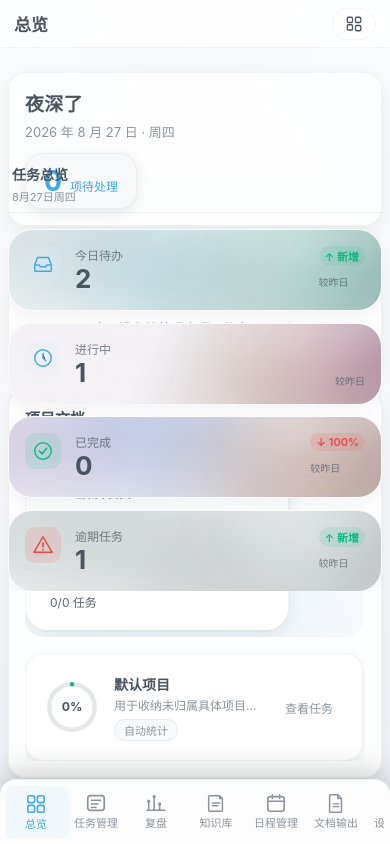
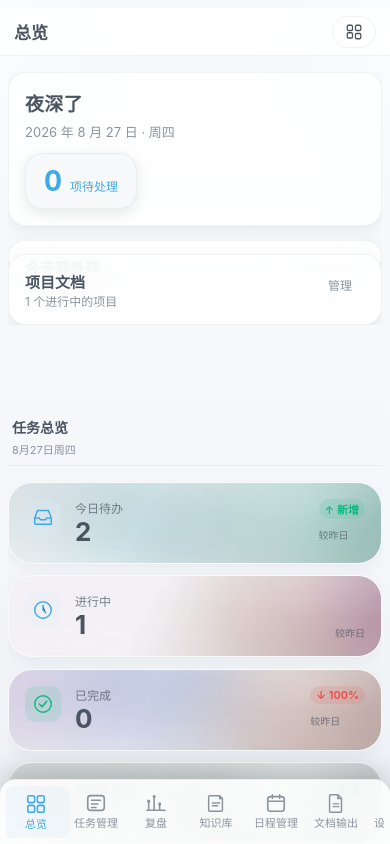
Before and after one commit to Morty-one/workbench, a Vue app: page / in a window 390 px wide. Built offline with nearby package versions, Linux system fonts and the light colour scheme.

Commit message:
fix: 移动端恢复桌面高度链(.layout/.main 改回 flex 列+固定视口高)，根治内容塌陷全白

```diff
--- a/src/App.vue
+++ b/src/App.vue
@@ -781,29 +781,31 @@ function trend(value, prev) {
   /* 用 !important 压过主题/皮肤层对 .layout 的列定义，确保真正单列（而非桌面三栏压缩进手机） */
   .layout {
     grid-template-columns: 1fr !important;
+    /* 顶栏自适应高度；main 占满剩余视口高（恢复桌面端已验证可用的“高度链”） */
+    grid-template-rows: auto minmax(0, 1fr) !important;
+    /* iPhone 刘海 / 状态栏安全区 */
     padding: 8px;
-    /* iPhone 刘海 / 状态栏与底部 Home 指示条安全区 */
     padding-top: calc(8px + env(safe-area-inset-top));
     padding-bottom: 0;
-    /* 移动端恢复文档流滚动：覆盖桌面端 .layout { height:100vh; overflow:hidden; grid-template-rows:minmax(0,1fr) }，避免整页被裁切 */
-    height: auto !important;
-    min-height: 100vh;
-    overflow: visible !important;
-    grid-template-rows: auto !important;
-    /* 关键：min-height:100vh + 默认 align-content:stretch 会把单行撑成 100vh，
-       导致 .main 变成 100vh 高、内部 .ov(flex:1;overflow:hidden) 锁死 → 顶部大片空白。
-       改为 start 让行高随内容，不再拉伸。 */
-    align-content: start !important;
-    /* 让出顶部 app bar 与底部 Tab 的空间 */
-    padding-bottom: calc(72px + env(safe-area-inset-bottom));
-  }
-  /* 移动端：main 恢复内容高度，避免固定 100vh 与底部 Tab 冲突 */
+    /* 固定视口高 + 内部滚动：让各视图的 flex:1 / height:100% / overflow 机制原样工作，
+       彻底避免移动端内容塌陷为全白（之前 display:block 文档流破坏了高度假设，
+       且 Duty 等视图明确依赖 .main > * { flex:1 } 撑满高度） */
+    height: 100vh !important;
+    min-height: 0 !important;
+    overflow: hidden !important;
+    align-content: stretch !important;
+  }
+  /* 移动端：main 恢复桌面端 flex 列 + 固定高度，复用视图内部 flex:1 / overflow 滚动机制（内容必然显示） */
   .main {
-    display: block !important; /* 去掉桌面端 flex 拉伸，让内容自然撑开、页面滚动 */
-    height: auto !important;
-    overflow-y: visible !important;
+    display: flex !important;
+    flex-direction: column !important;
+    grid-row: 2 !important;
+    min-height: 0 !important;
+    height: 100% !important;
+    overflow-y: auto !important;
     padding: 0 !important;
-    padding-bottom: calc(72px + env(safe-area-inset-bottom)) !important; /* 避让底部 Tab（FAB 已移除） */
+    /* 避让底部固定 Tab，避免内容被遮挡 */
+    padding-bottom: calc(72px + env(safe-area-inset-bottom)) !important;
     border: 0 !important;
     background: transparent !important;
     box-shadow: none !important;
--- a/src/views/Overview.vue
+++ b/src/views/Overview.vue
@@ -1563,13 +1563,6 @@ async function onProjectsChanged() {
   }
 }
 @media (max-width: 768px) {
-  /* 移动端 .ov 不能 flex:1 拉伸（否则被 .main/网格撑成 100vh、overflow:hidden 锁死 → 顶部大片空白）；
-     改为自然高度 + 页面滚动 */
-  .ov {
-    flex: none !important;
-    min-height: 0 !important;
-    overflow: visible !important;
-  }
   .hero {
     flex-direction: column;
     align-items: flex-start;
@@ -1599,23 +1592,6 @@ async function onProjectsChanged() {
   .sc-grid {
     grid-template-columns: repeat(auto-fill, minmax(76px, 1fr));
   }
-  /* 还原文档流：撤销桌面依赖 flex/grid 高度假设，避免中间区块塌陷/被裁切 */
-  .ov-grid {
-    grid-template-columns: 1fr !important;
-    grid-template-rows: auto !important; /* 关键：原 minmax(0,1fr) 在无父高度时塌成 0，使中间区块消失 */
-    flex: none !important;
-    min-height: 0 !important;
-  }
-  .ov-todo,
-  .ov-proj {
-    height: auto !important;
-    overflow: visible !important; /* 取消 overflow:hidden 对内容的裁切 */
-  }
-  .todo-body {
-    flex: none !important;
-    overflow: visible !important;
-    max-height: none !important;
-  }
 }
 
 </style>
```
